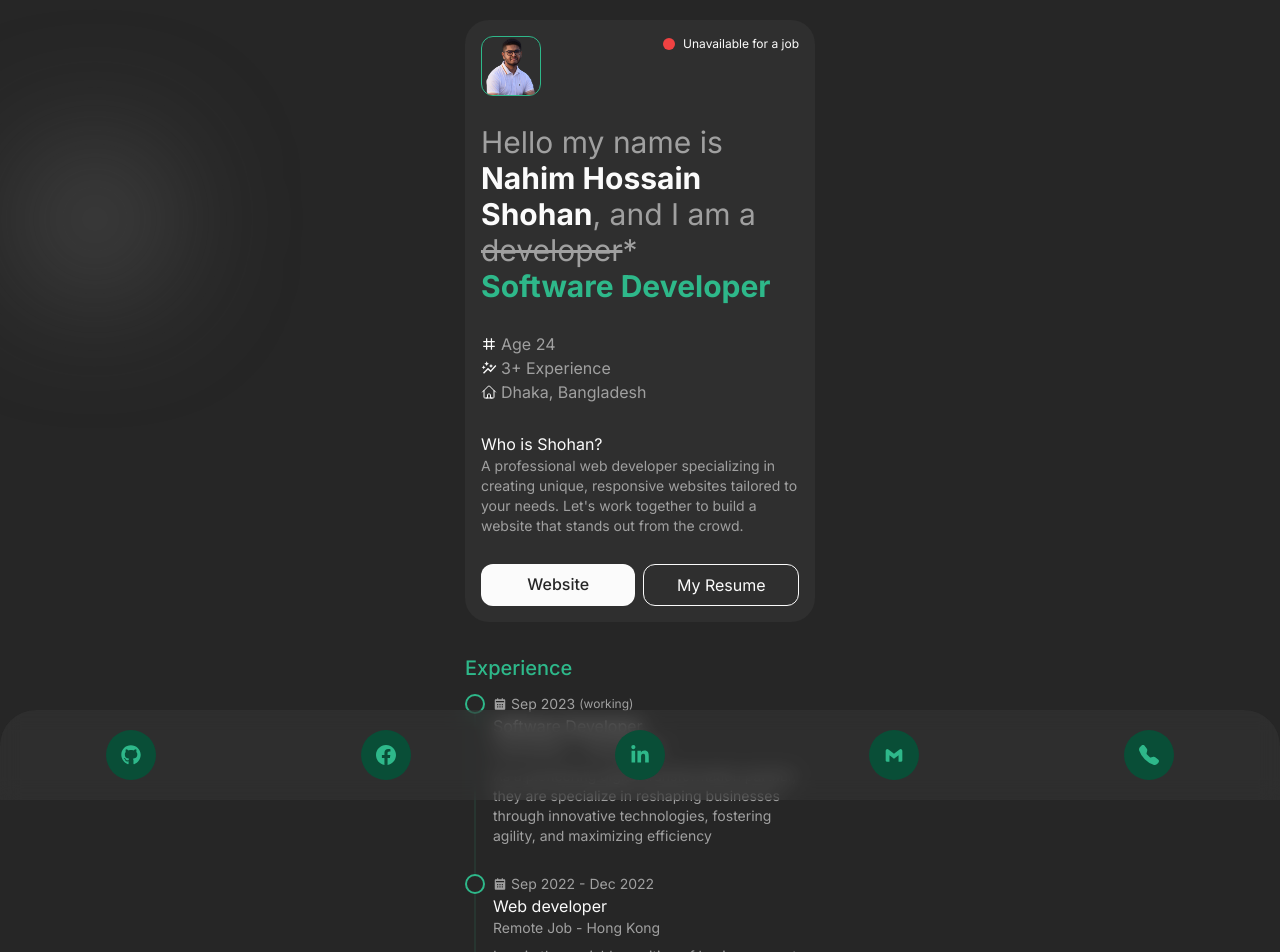
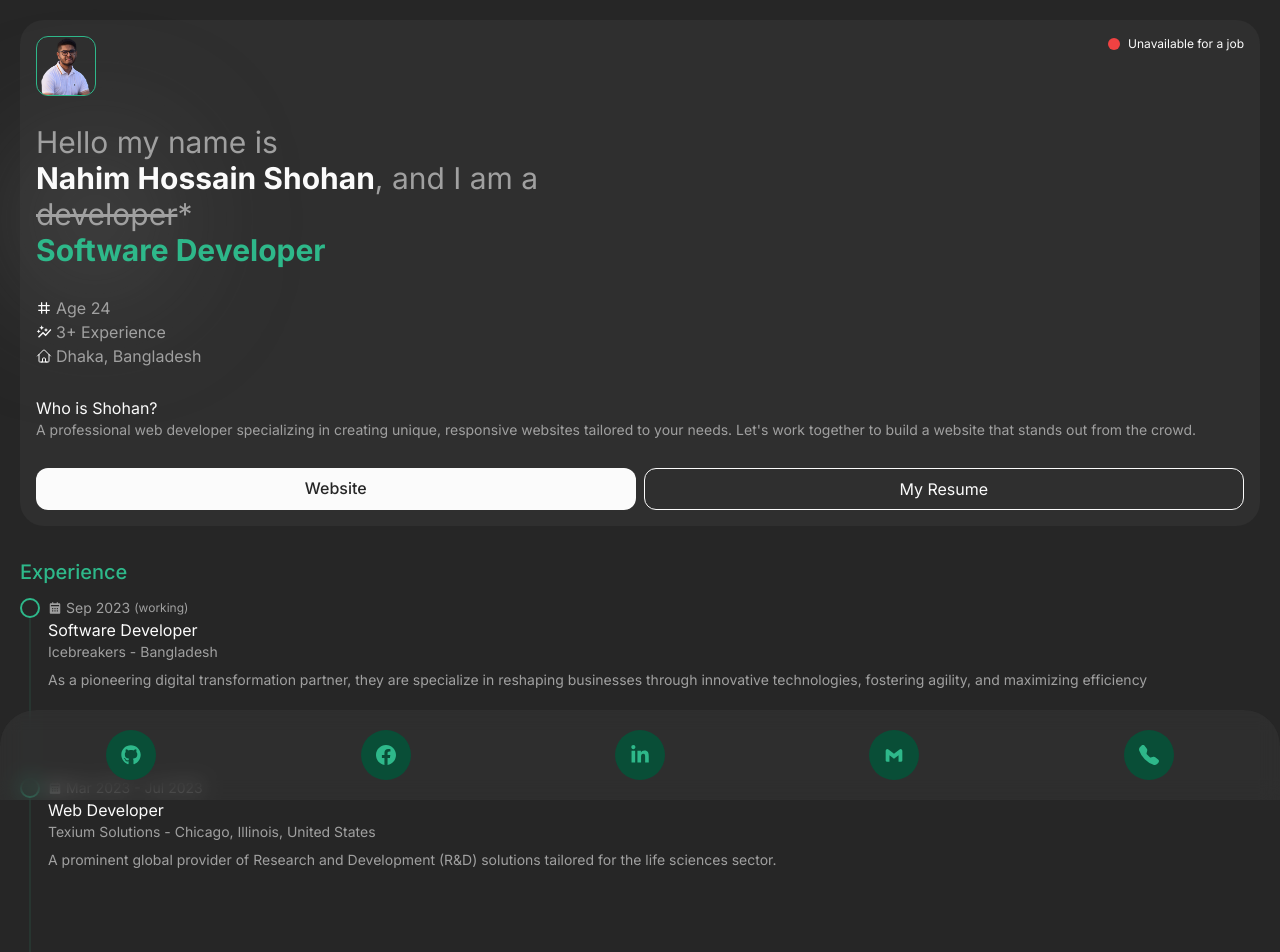
Before and after one commit to NH-Shohan/portfolio-card, a Next.js app: page / in a window 1280 px wide. Shown: the top 952 px of the page. Built offline with nearby package versions, Linux system fonts and the light colour scheme.

Commit message:
New experience added and Hero section width fixed

```diff
--- a/src/app/page.jsx
+++ b/src/app/page.jsx
@@ -5,7 +5,7 @@ import SoftSkill from "@/components/SoftSkill";
 
 export default function Home() {
   return (
-    <main className="max-w-[350px] mx-auto space-y-8 mb-10">
+    <main className="mx-5 space-y-8 mb-10">
       <Hero />
       <Experience />
       <Education />
--- a/src/components/Experience.jsx
+++ b/src/components/Experience.jsx
@@ -9,6 +9,15 @@ const experiences = [
     companyLocation: "Bangladesh",
     description:
       "As a pioneering digital transformation partner, they are specialize in reshaping businesses through innovative technologies, fostering agility, and maximizing efficiency",
+  },
+  {
+    dateFrom: "Mar 2023",
+    dateTo: "Jul 2023",
+    position: "Web Developer",
+    companyName: "Texium Solutions",
+    companyLocation: "Chicago, Illinois, United States",
+    description:
+      "A prominent global provider of Research and Development (R&D) solutions tailored for the life sciences sector.",
   },
   {
     dateFrom: "Sep 2022",
```
